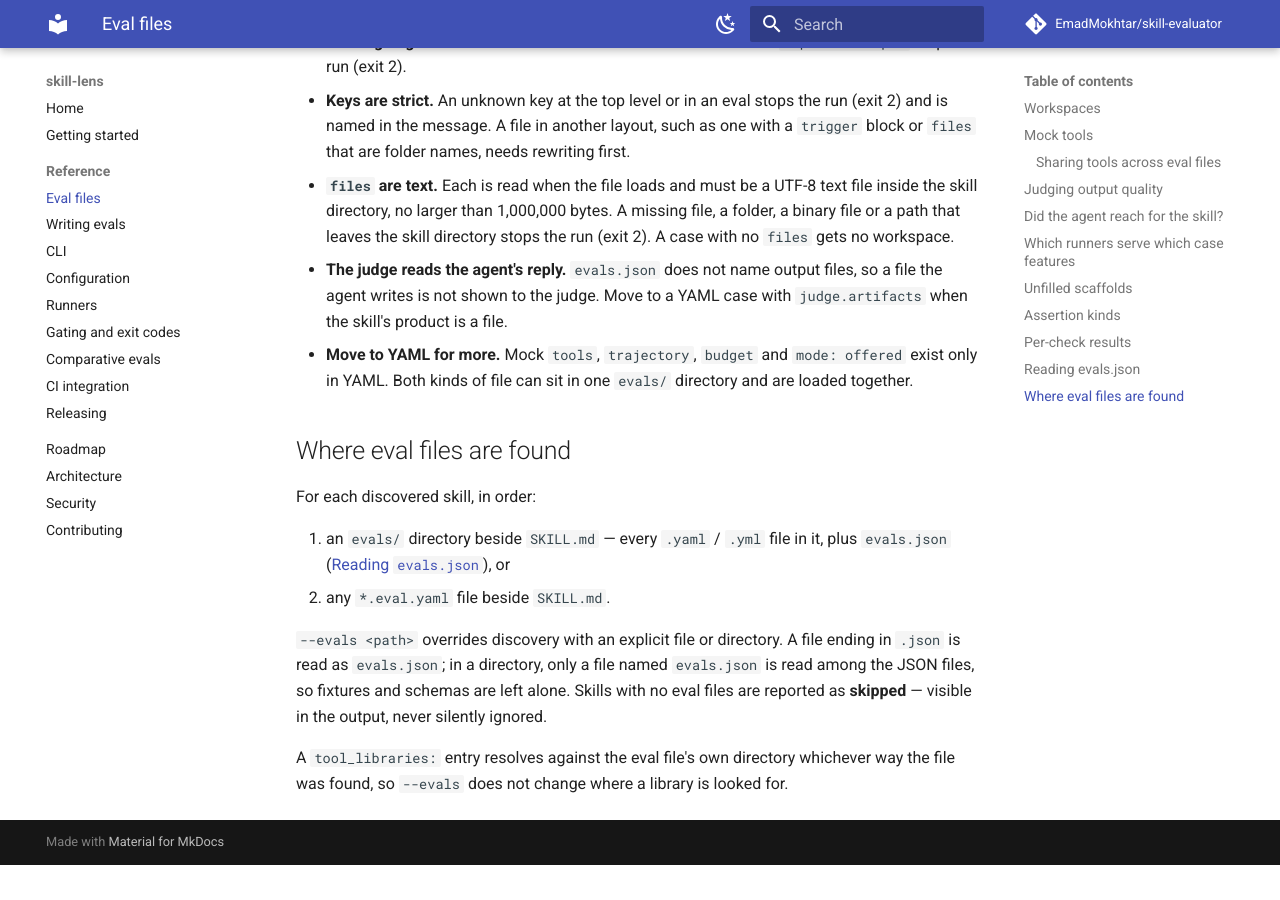
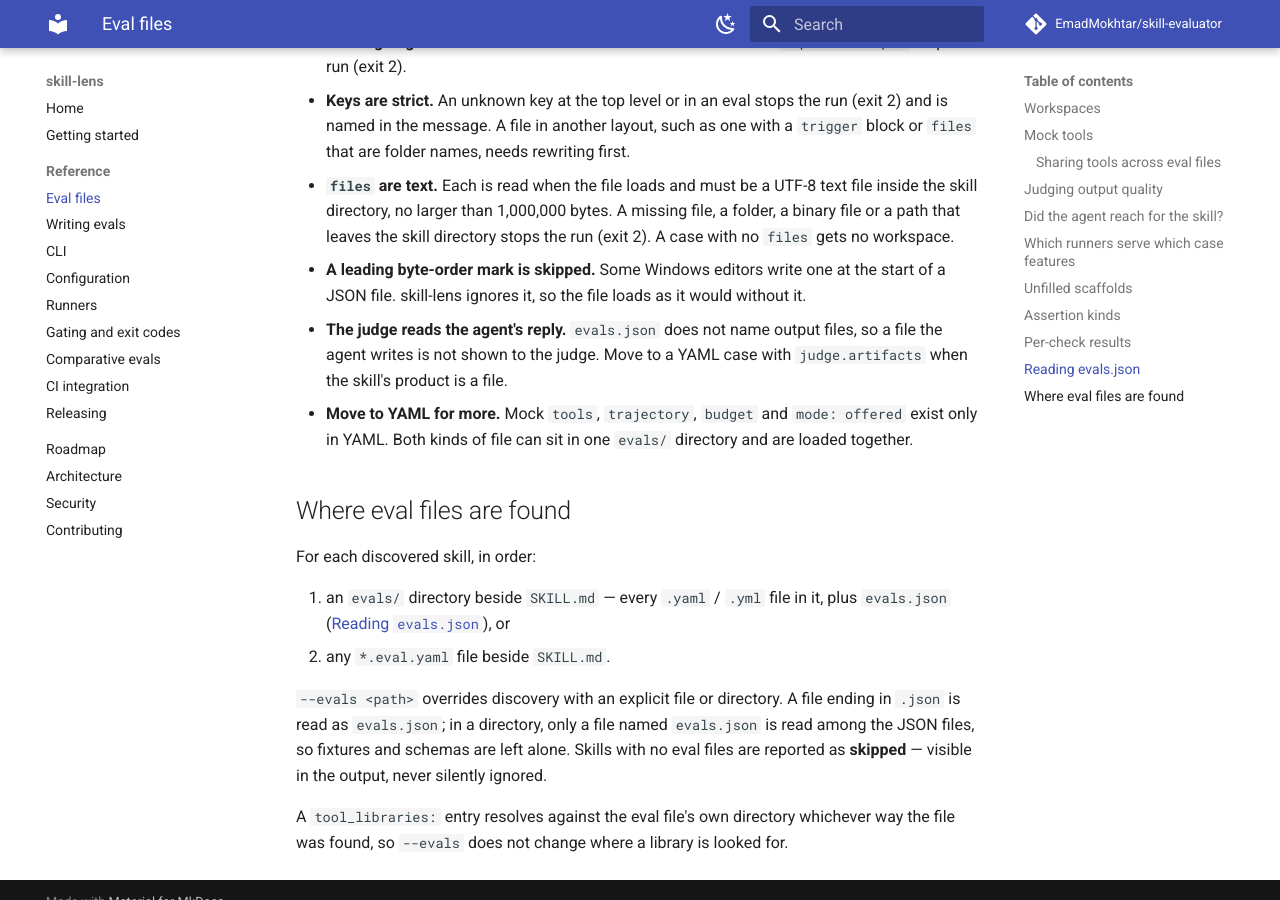
Before and after one commit to EmadMokhtar/skill-evaluator, an MkDocs documentation site: the page built from docs/eval-files.md, in a window 1280 px wide and 900 px high, scrolled down 10531 px. Built offline with MkDocs 1.6.1 and Material for MkDocs 9.7.7, drawn with Linux system fonts in a browser that asks for light colours; comment, search, counter and statistics services are not loaded; before the commit the page ends 11396 px from its top, so only the background shows below that.

Commit message:
docs: document that evals.json skips a leading byte-order mark
The loader removes the mark before parsing, as the design requires, but no page said so.

Co-Authored-By: Claude Sonnet 5.5 <noreply@anthropic.com>

```diff
--- a/docs/eval-files.md
+++ b/docs/eval-files.md
@@ -428,6 +428,8 @@ What to know:
   the skill directory, no larger than 1,000,000 bytes. A missing file, a folder, a binary file
   or a path that leaves the skill directory stops the run (exit 2). A case with no `files`
   gets no workspace.
+- **A leading byte-order mark is skipped.** Some Windows editors write one at the start of a
+  JSON file. skill-lens ignores it, so the file loads as it would without it.
 - **The judge reads the agent's reply.** `evals.json` does not name output files, so a file the
   agent writes is not shown to the judge. Move to a YAML case with `judge.artifacts` when the
   skill's product is a file.
```
Also changed, not shown: ARCHITECTURE.md (+3 -0 lines).
